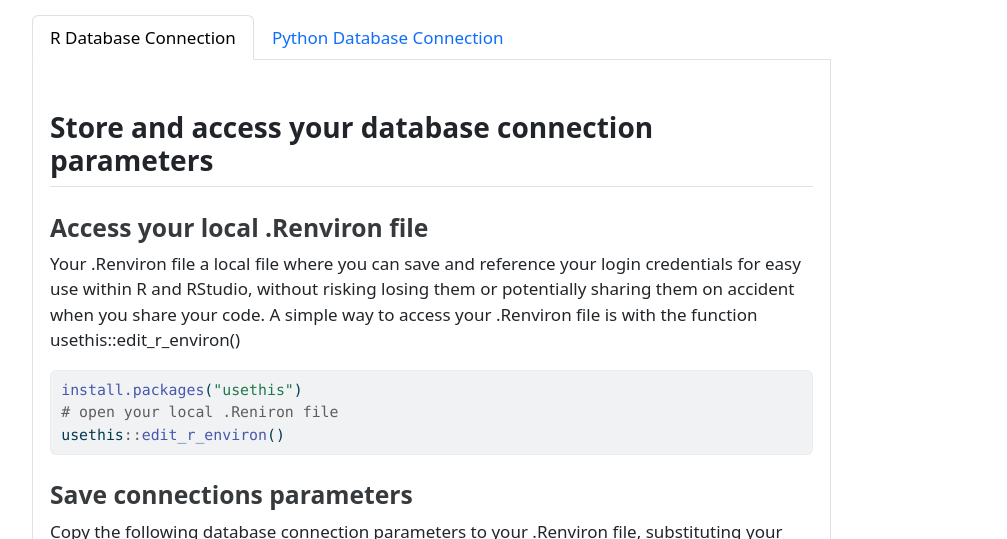
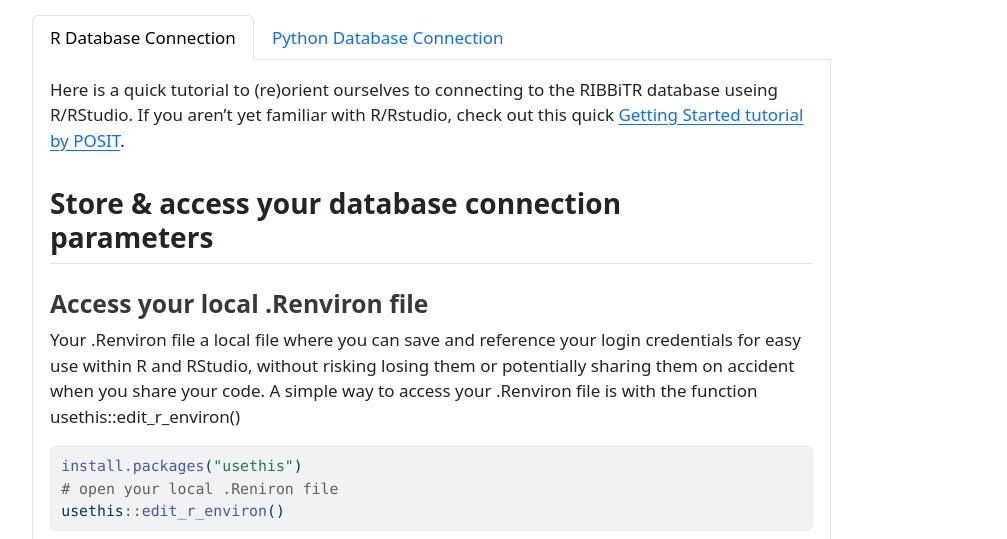
Before and after one commit to RIBBiTR-BII/ribbitr-db-tutorial-series, a plain HTML site: page index.html in a window 1280 px wide. Shown: the part 261-800 px from the top of the page, without its empty margins (136-1143 px from the left). Drawn offline with Linux system fonts and the light colour scheme.

Commit message:
inculde supplementary tutorial links

```diff
--- a/index.html
+++ b/index.html
@@ -128,8 +128,9 @@ pre > code.sourceCode > span > a:first-child::before { text-decoration: underlin
 <ul class="nav nav-tabs" role="tablist"><li class="nav-item" role="presentation"><a class="nav-link active" id="tabset-1-1-tab" data-bs-toggle="tab" data-bs-target="#tabset-1-1" role="tab" aria-controls="tabset-1-1" aria-selected="true" href="">R Database Connection</a></li><li class="nav-item" role="presentation"><a class="nav-link" id="tabset-1-2-tab" data-bs-toggle="tab" data-bs-target="#tabset-1-2" role="tab" aria-controls="tabset-1-2" aria-selected="false" href="">Python Database Connection</a></li></ul>
 <div class="tab-content">
 <div id="tabset-1-1" class="tab-pane active" role="tabpanel" aria-labelledby="tabset-1-1-tab">
-<section id="store-and-access-your-database-connection-parameters" class="level2">
-<h2 class="anchored" data-anchor-id="store-and-access-your-database-connection-parameters">Store and access your database connection parameters</h2>
+<p>Here is a quick tutorial to (re)orient ourselves to connecting to the RIBBiTR database useing R/RStudio. If you aren’t yet familiar with R/Rstudio, check out this quick <a href="https://docs.posit.co/ide/user/ide/get-started/">Getting Started tutorial by POSIT</a>.</p>
+<section id="store-access-your-database-connection-parameters" class="level2">
+<h2 class="anchored" data-anchor-id="store-access-your-database-connection-parameters">Store &amp; access your database connection parameters</h2>
 <section id="access-your-local-.renviron-file" class="level3">
 <h3 class="anchored" data-anchor-id="access-your-local-.renviron-file">Access your local .Renviron file</h3>
 <p>Your .Renviron file a local file where you can save and reference your login credentials for easy use within R and RStudio, without risking losing them or potentially sharing them on accident when you share your code. A simple way to access your .Renviron file is with the function usethis::edit_r_environ()</p>
@@ -211,8 +212,9 @@ pre > code.sourceCode > span > a:first-child::before { text-decoration: underlin
 </section>
 </div>
 <div id="tabset-1-2" class="tab-pane" role="tabpanel" aria-labelledby="tabset-1-2-tab">
-<section id="store-access-your-database-connection-parameters" class="level2">
-<h2 class="anchored" data-anchor-id="store-access-your-database-connection-parameters">Store &amp; access your database connection parameters</h2>
+<p>Here is a quick tutorial to (re)orient ourselves to connecting to the RIBBiTR database useing Python. If you aren’t yet familiar with Python, check out this quick <a href="https://www.dataquest.io/blog/jupyter-notebook-tutorial/">Getting Started tutorial by DATAQUEST</a>.</p>
+<section id="store-access-your-database-connection-parameters-1" class="level2">
+<h2 class="anchored" data-anchor-id="store-access-your-database-connection-parameters-1">Store &amp; access your database connection parameters</h2>
 <section id="create-a-dbconfig-file" class="level3">
 <h3 class="anchored" data-anchor-id="create-a-dbconfig-file">Create a dbconfig file</h3>
 <p>We recommend you create a local database config (dbconfig.py) file where you can save and reference your login credentials for easy use in python, without risking losing them or potentially sharing them on accident when you share your code.</p>
```
Also changed, not shown: 1 other file.
